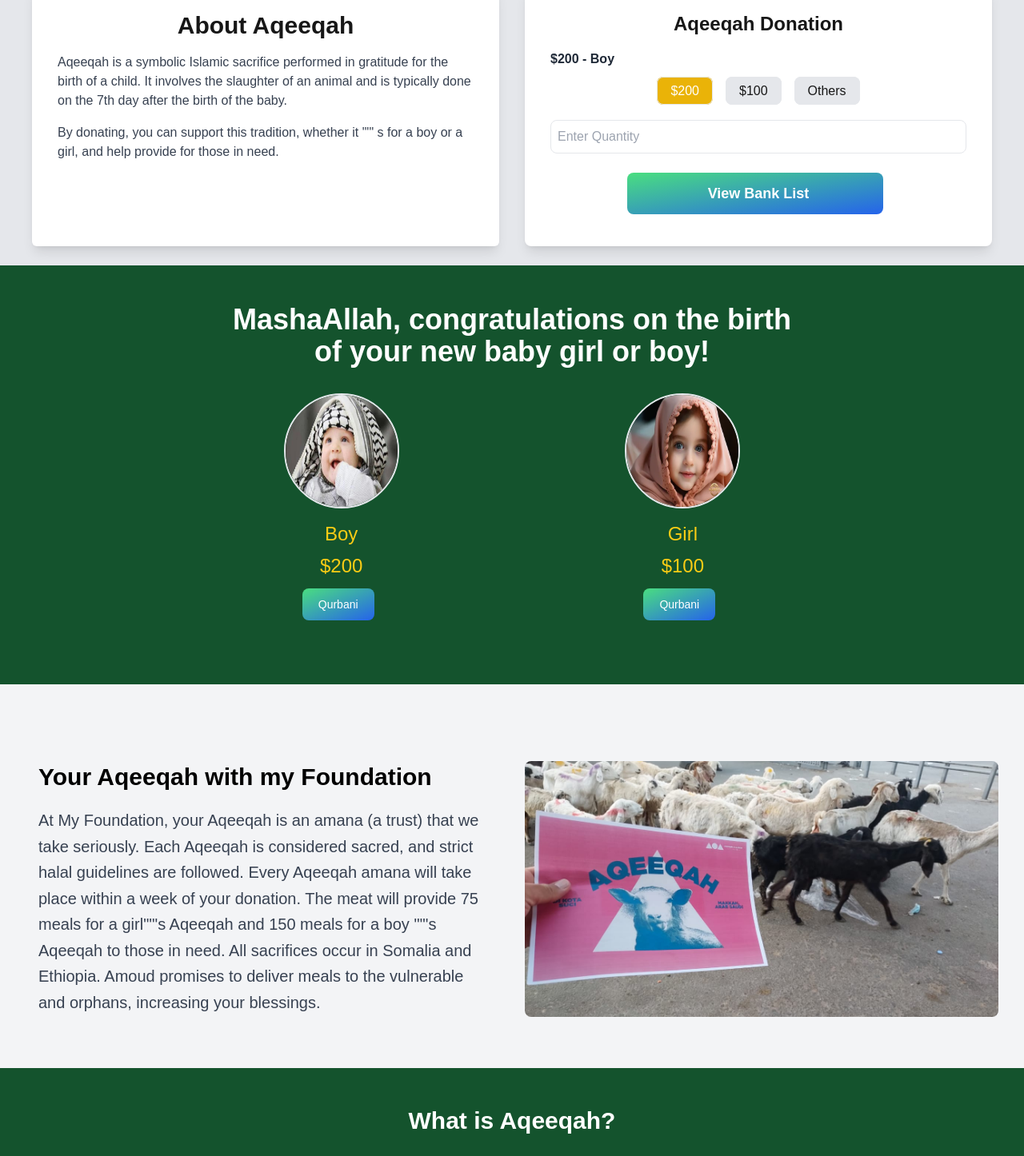
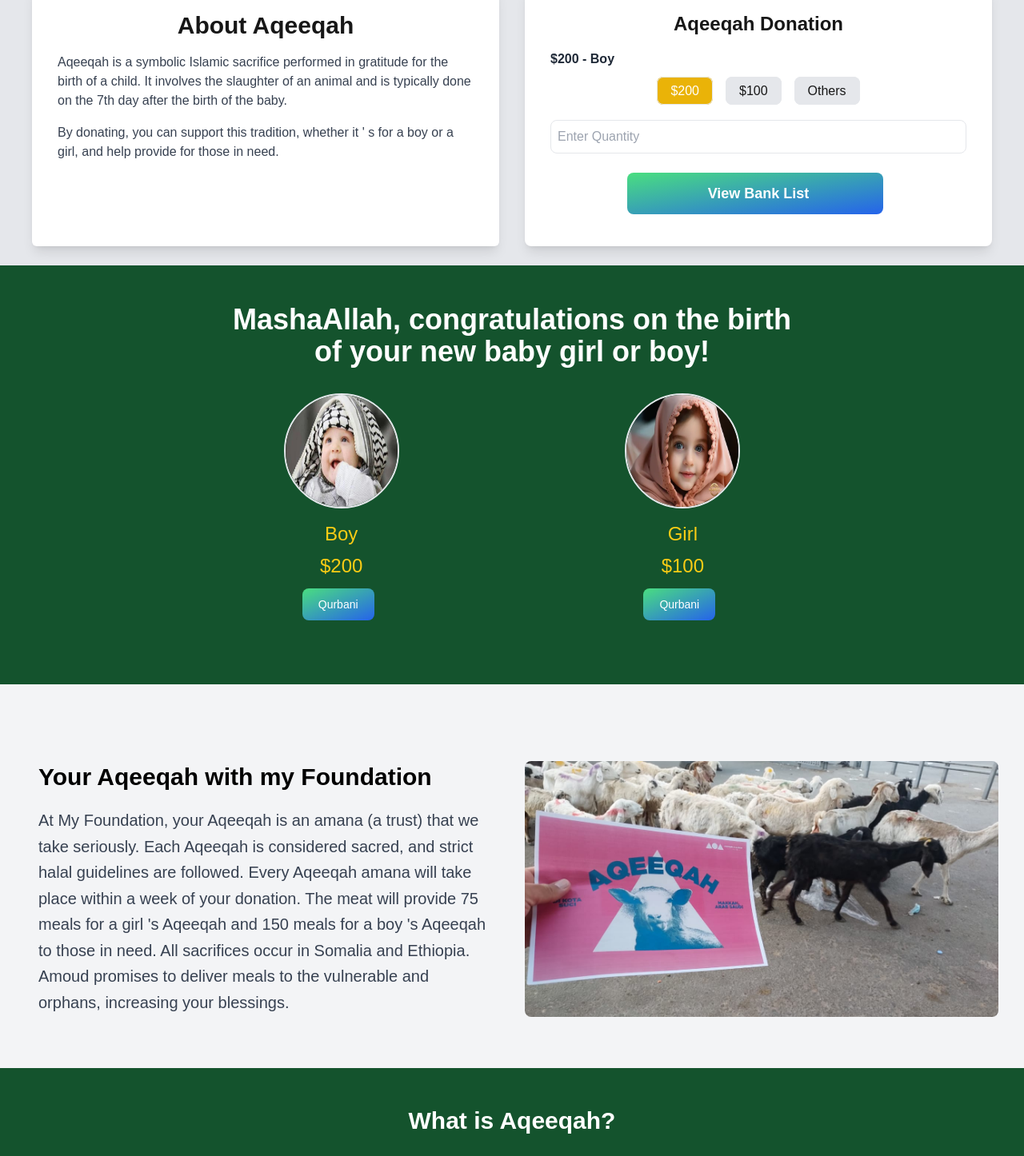
Before and after one commit to AINSoftwareSolution/qurbani-site, a Next.js app: page /services/aqeeqa in a window 1280 px wide. Shown: the part 386-1832 px from the top of the page at 80% size. Built offline with nearby package versions, Linux system fonts and the light colour scheme.

Commit message:
error resolve

```diff
--- a/app/Components/Navbar.tsx
+++ b/app/Components/Navbar.tsx
@@ -2,20 +2,8 @@
 import React from "react";
 import { MdKeyboardArrowDown } from "react-icons/md";
 import Link from "next/link";
-// import { AppDispatch } from "../state/store";
-// import { toggleModal } from "../state/slice/modalSlice";
 
 const Navbar = () => {
-
-
-
-  function dispatch(arg0: any): void {
-    throw new Error("Function not implemented.");
-  }
-
-  function toggleModal(): any {
-    throw new Error("Function not implemented.");
-  }
 
   return (
     <div className="bg-white shadow-sm">
@@ -87,7 +75,6 @@ const Navbar = () => {
             </li>
             <li>
     <button
-        onClick={() => dispatch(toggleModal())}
         type="button"
         className="py-2 px-4 text-white bg-gradient-to-br from-green-400 to-blue-600 hover:bg-gradient-to-bl focus:ring-4 focus:outline-none focus:ring-green-200 dark:focus:ring-green-800 font-bold rounded-lg text-md text-center"
     >
--- a/app/page.tsx
+++ b/app/page.tsx
@@ -214,7 +214,7 @@ const Home = () => {
         Why Donate Qurbani With Us
       </h2>
       <p className="text-base md:text-lg text-center md:text-left mx-8">
-        Support this Foundation "&apos;" s Qurbani campaign to alleviate hunger among the needy. Your generous donation will provide nutritious meat to impoverished families, orphan children, and homeless individuals. For many of them, Eid-ul-Adha is the only occasion to savor meat throughout the year. Join us in making a meaningful impact and spreading joy this Eid-ul-Adha by donating to our Qurbani program.
+        Support this Foundation &apos; s Qurbani campaign to alleviate hunger among the needy. Your generous donation will provide nutritious meat to impoverished families, orphan children, and homeless individuals. For many of them, Eid-ul-Adha is the only occasion to savor meat throughout the year. Join us in making a meaningful impact and spreading joy this Eid-ul-Adha by donating to our Qurbani program.
       </p>
     </div>
     <div className="qurbani-donate-tabs flex flex-col md:flex-row items-center md:items-start justify-center">
--- a/app/services/aqeeqa/page.tsx
+++ b/app/services/aqeeqa/page.tsx
@@ -47,7 +47,7 @@ const Aqeeqa = () =>{
               Aqeeqah is a symbolic Islamic sacrifice performed in gratitude for the birth of a child. It involves the slaughter of an animal and is typically done on the 7th day after the birth of the baby.
             </p>
             <p className="text-gray-700">
-              By donating, you can support this tradition, whether it "&apos;" s for a boy or a girl, and help provide for those in need.
+              By donating, you can support this tradition, whether it &apos; s for a boy or a girl, and help provide for those in need.
             </p>
           </div>
 
@@ -168,8 +168,8 @@ new baby girl or boy!
           At My Foundation, your Aqeeqah is an amana (a trust) that we take
           seriously. Each Aqeeqah is considered sacred, and strict halal
           guidelines are followed. Every Aqeeqah amana will take place within a
-          week of your donation. The meat will provide 75 meals for a girl"&apos;"s
-          Aqeeqah and 150 meals for a boy "&apos;"s Aqeeqah to those in need. All
+          week of your donation. The meat will provide 75 meals for a girl &apos;s
+          Aqeeqah and 150 meals for a boy &apos;s Aqeeqah to those in need. All
           sacrifices occur in Somalia and Ethiopia. Amoud promises to deliver
           meals to the vulnerable and orphans, increasing your blessings.
         </p>
@@ -195,7 +195,7 @@ new baby girl or boy!
   </div>
   <div className="text-xl text-gray-100 leading-relaxed text-center mx-8">
     <p>
-      When a child is born, it is part of the Sunnah of the Prophet Muhammad (peace be upon him) to perform an Aqeeqah. This act expresses gratitude to Allah (SWT) for the blessing of a newborn child by sacrificing livestock, such as goats or sheep. The Aqeeqah is traditionally performed on the seventh day after a baby "&apos;" s birth, though there is no issue in doing it at a later time.
+      When a child is born, it is part of the Sunnah of the Prophet Muhammad (peace be upon him) to perform an Aqeeqah. This act expresses gratitude to Allah (SWT) for the blessing of a newborn child by sacrificing livestock, such as goats or sheep. The Aqeeqah is traditionally performed on the seventh day after a baby &apos; s birth, though there is no issue in doing it at a later time.
     </p>
     <p className="mt-4">
       The Prophet Muhammad (peace be upon him) performed Aqeeqah for newborns as an act of protection and gratitude. According to the Sunnah, one animal is sacrificed for the birth of a baby girl, and two animals are sacrificed for a baby boy. The Prophet also provided an Aqeeqah for his two grandsons, Imam al-Hasan and Imam al-Husain.
```
Also changed, not shown: app/contact/page.tsx (+41 -16 lines), app/state/slice/modalSlice.ts (deleted, +0 -22 lines), app/state/store.tsx (deleted, +0 -14 lines).
